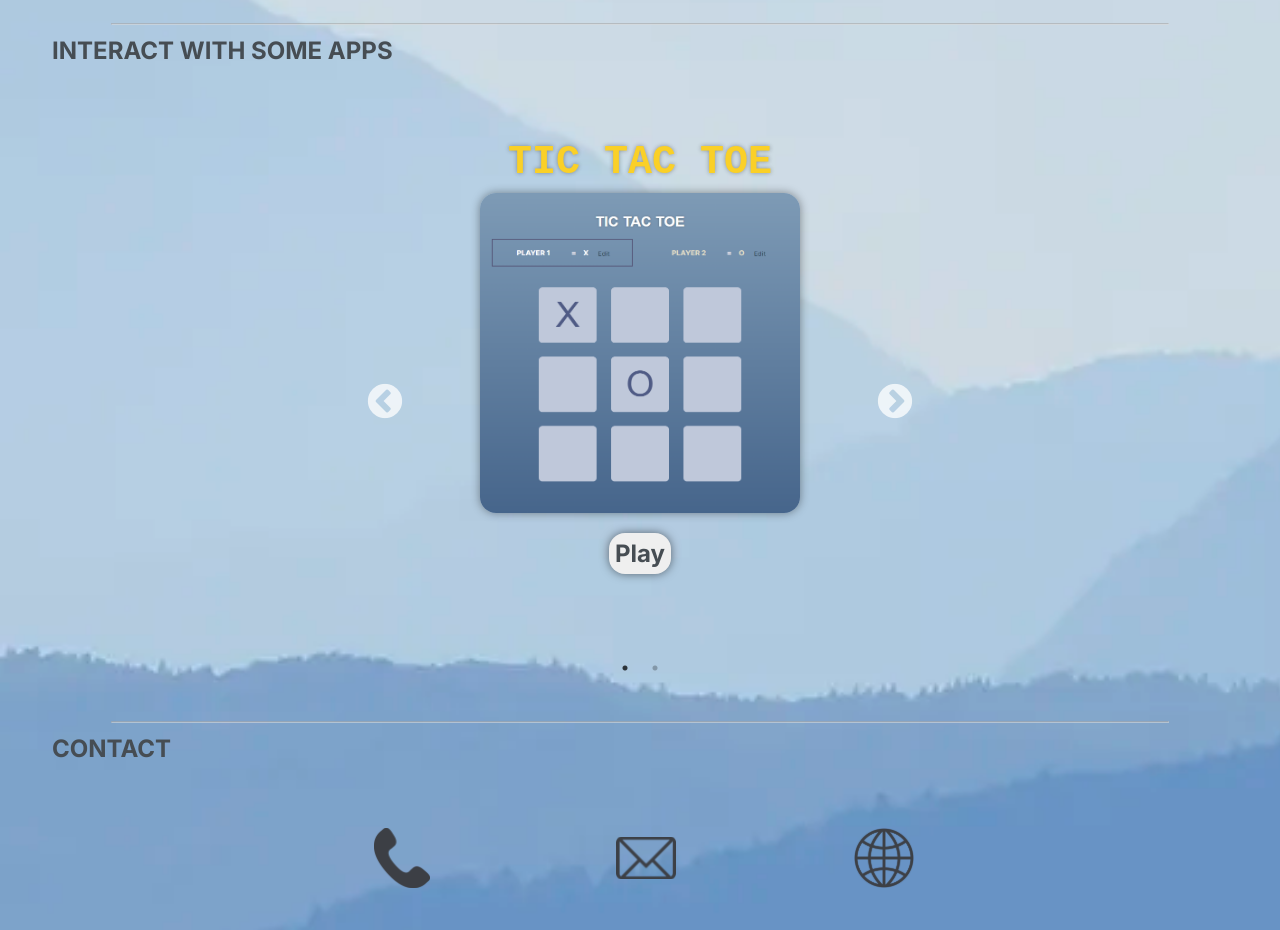
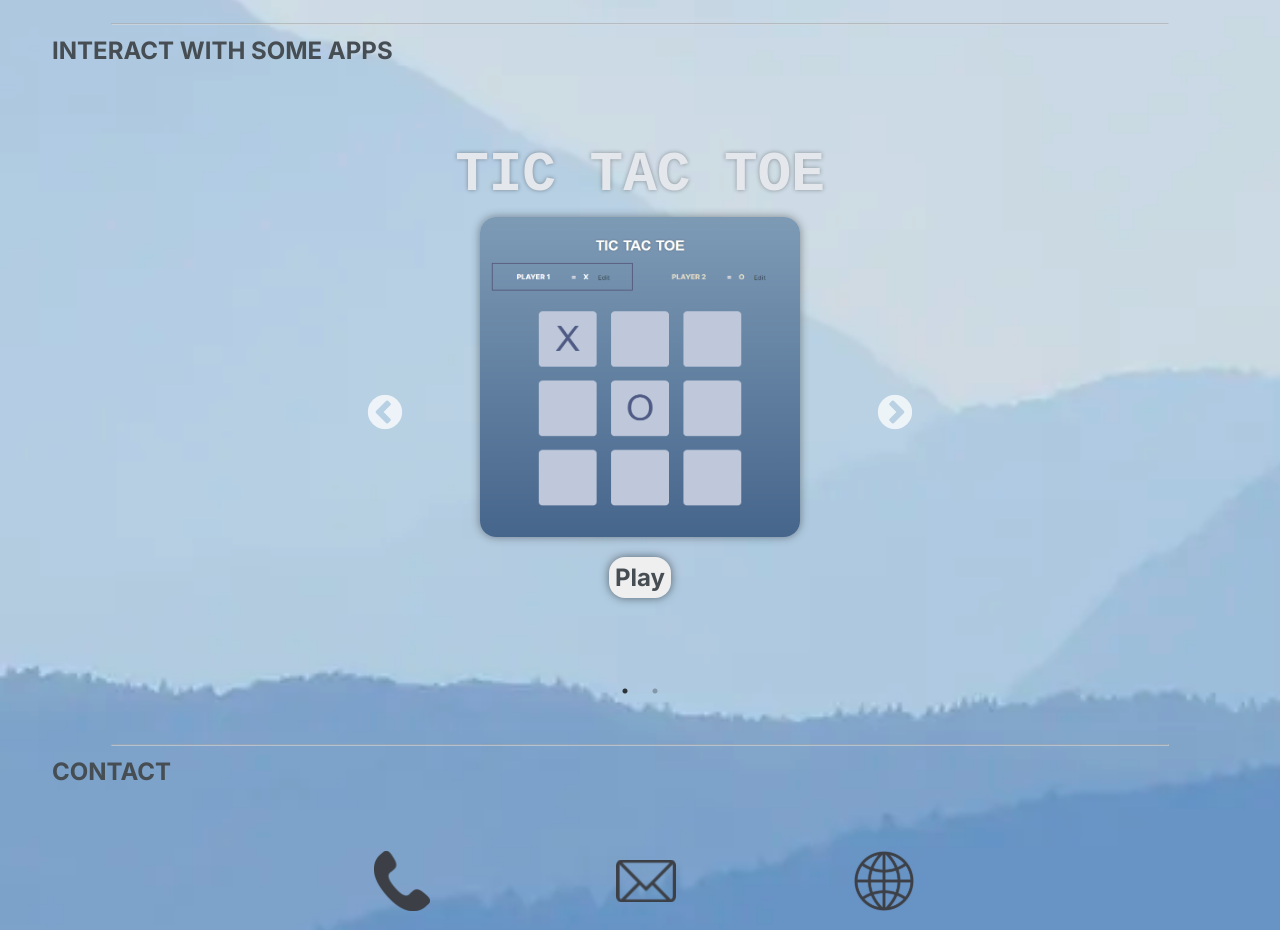
Before and after one commit to mauisiri/MY_PORTFOLIO, a React (Create React App) app: page / in a window 1280 px wide. Shown: the part 2240-3170 px from the top of the page. Built offline with nearby package versions, Linux system fonts and the light colour scheme; a web font is replaced by a local one.

Commit message:
MODIFIED: font color (yellow)

```diff
--- a/src/App.css
+++ b/src/App.css
@@ -10,7 +10,7 @@
   --lightgray: #D9D9D9;
   --gray: #9c9c9c;
   --appColor:  #3c3f45;
-  --shoppingCartFontColor: #fad027;
+  --shoppingCartFontColor: #fac227;
 }
 
 .MyApp {
--- a/src/components/ShoppingCart/ShopHeader.jsx
+++ b/src/components/ShoppingCart/ShopHeader.jsx
@@ -56,7 +56,7 @@
         <div id="main-header">
           <div id="main-title">
             <img id="logo" src={Logo} alt="This is the logo" />
-            <h1>Code Monster</h1>
+            <h1 className="title">Code Monster</h1>
           </div>
           <p>
             <button onclick={handleOpenCartClick}>Cart ({cartQuantity})</button>
--- a/src/components/ShoppingCart/ShoppingCart.css
+++ b/src/components/ShoppingCart/ShoppingCart.css
@@ -68,7 +68,7 @@
   height: 120px;
 }
 
-h1 {
+.title {
   text-align: center;
   text-transform: uppercase;
   color: var(--shoppingCartFontColor);
```
